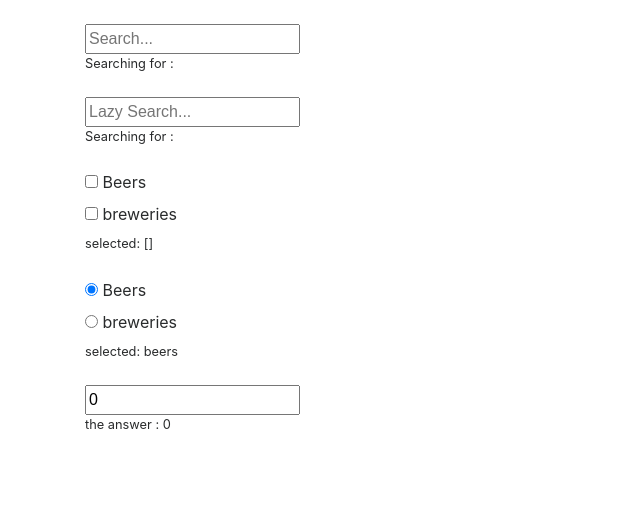
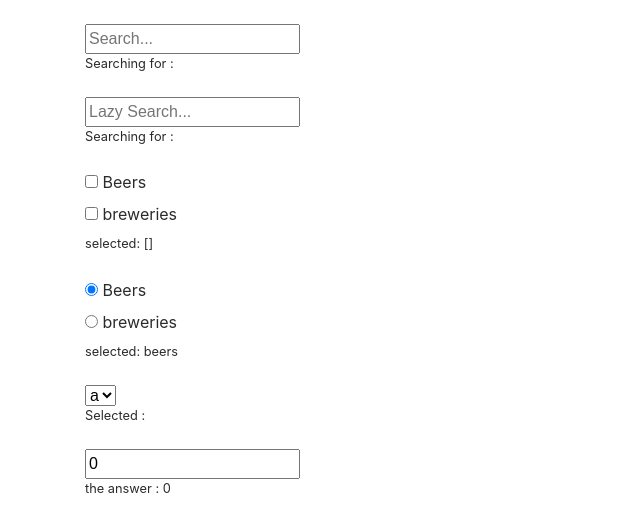
Before and after one commit to NatChung/vue_practice, a website: page inputBidding.html in a window 1280 px wide. Shown: the whole page, without its empty margins (0-640 px from the left). Drawn offline with nearby package versions, Linux system fonts and the light colour scheme.

Commit message:
added select

```diff
--- a/inputBidding.html
+++ b/inputBidding.html
@@ -42,6 +42,13 @@
             <br />
             <small>selected: {{searchIndex}}</small><br /><br />
 
+            <select v-mode='selectedOption' >
+                <option value='a'>a</option>
+                <option value='b'>b</option>
+                <option value='c'>c</option>
+            </select><br/>
+            <small>Selected : {{selectedOption}}</small><br/><br/>
+
             <input v-model.number='result' placeholder="2+3="/><br/>
             <small>the answer : {{result}}</small>
 
@@ -57,7 +64,8 @@
                 query: '',
                 searchIndexes: [],
                 searchIndex: 'beers',
-                result: 0
+                result: 0,
+                selectedOption: ''
             }
         });
     </script>
```
